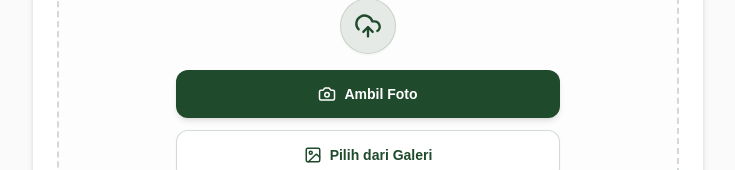
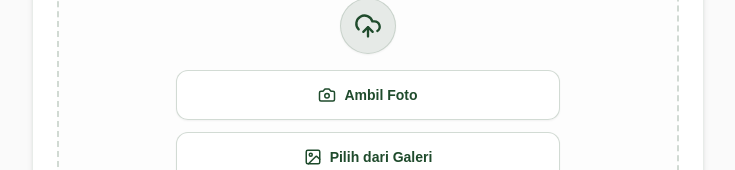
Before and after one commit to diL-duL/SIBERSIH, a Next.js app: page /reporter/report in a window 1280 px wide. Shown: the part 899-1069 px from the top of the page, without its empty margins (272-1007 px from the left). Built offline with nearby package versions, Linux system fonts and the light colour scheme; no server answers.

Commit message:
style(ui): perbarui gaya tombol ambil foto menjadi outline button

```diff
--- a/app/reporter/report/[id]/edit/EditReportForm.tsx
+++ b/app/reporter/report/[id]/edit/EditReportForm.tsx
@@ -299,7 +299,7 @@ export default function EditReportForm({ report }: { report: ReportData }) {
                       <label
                         htmlFor="file-upload-camera"
                         onClick={handleDesktopCameraClick}
-                        className="w-full flex items-center justify-center gap-2 px-4 py-3.5 bg-sibersih-primary text-white hover:bg-sibersih-primary/90 active:scale-[0.98] rounded-xl text-xs sm:text-sm font-bold shadow-md transition-all cursor-pointer select-none"
+                        className="w-full flex items-center justify-center gap-2 px-4 py-3.5 bg-white border border-sibersih-primary/20 hover:bg-sibersih-bg text-sibersih-primary active:scale-[0.98] rounded-xl text-xs sm:text-sm font-bold shadow-xs transition-all cursor-pointer select-none"
                       >
                         <Camera size={18} className="pointer-events-none shrink-0" />
                         <span className="pointer-events-none">Ambil Foto Baru</span>
--- a/app/reporter/report/page.tsx
+++ b/app/reporter/report/page.tsx
@@ -256,7 +256,7 @@ export default function ReportPage() {
                                             <label
                                                 htmlFor="file-upload-camera"
                                                 onClick={handleDesktopCameraClick}
-                                                className="w-full flex items-center justify-center gap-2 px-4 py-3.5 bg-sibersih-primary text-white hover:bg-sibersih-primary/90 active:scale-[0.98] rounded-xl text-xs sm:text-sm font-bold shadow-md transition-all cursor-pointer select-none"
+                                                className="w-full flex items-center justify-center gap-2 px-4 py-3.5 bg-white border border-sibersih-primary/20 hover:bg-sibersih-bg text-sibersih-primary active:scale-[0.98] rounded-xl text-xs sm:text-sm font-bold shadow-xs transition-all cursor-pointer select-none"
                                             >
                                                 <Camera size={18} className="pointer-events-none shrink-0" />
                                                 <span className="pointer-events-none">Ambil Foto</span>
--- a/app/staff/[id]/UploadBuktiForm.tsx
+++ b/app/staff/[id]/UploadBuktiForm.tsx
@@ -260,7 +260,7 @@ export default function UploadBuktiForm({ report }: { report: { id: string; loka
                                                 <label
                                                     htmlFor="file-upload-camera-staff"
                                                     onClick={handleDesktopCameraClick}
-                                                    className="w-full flex items-center justify-center gap-2 px-4 py-3.5 bg-sibersih-primary text-white hover:bg-sibersih-primary/90 active:scale-[0.98] rounded-xl text-xs sm:text-sm font-bold shadow-md transition-all cursor-pointer select-none"
+                                                    className="w-full flex items-center justify-center gap-2 px-4 py-3.5 bg-white border border-sibersih-primary/20 hover:bg-sibersih-bg text-sibersih-primary active:scale-[0.98] rounded-xl text-xs sm:text-sm font-bold shadow-xs transition-all cursor-pointer select-none"
                                                 >
                                                     <Camera size={18} className="pointer-events-none shrink-0" />
                                                     <span className="pointer-events-none">Ambil Foto</span>
```
